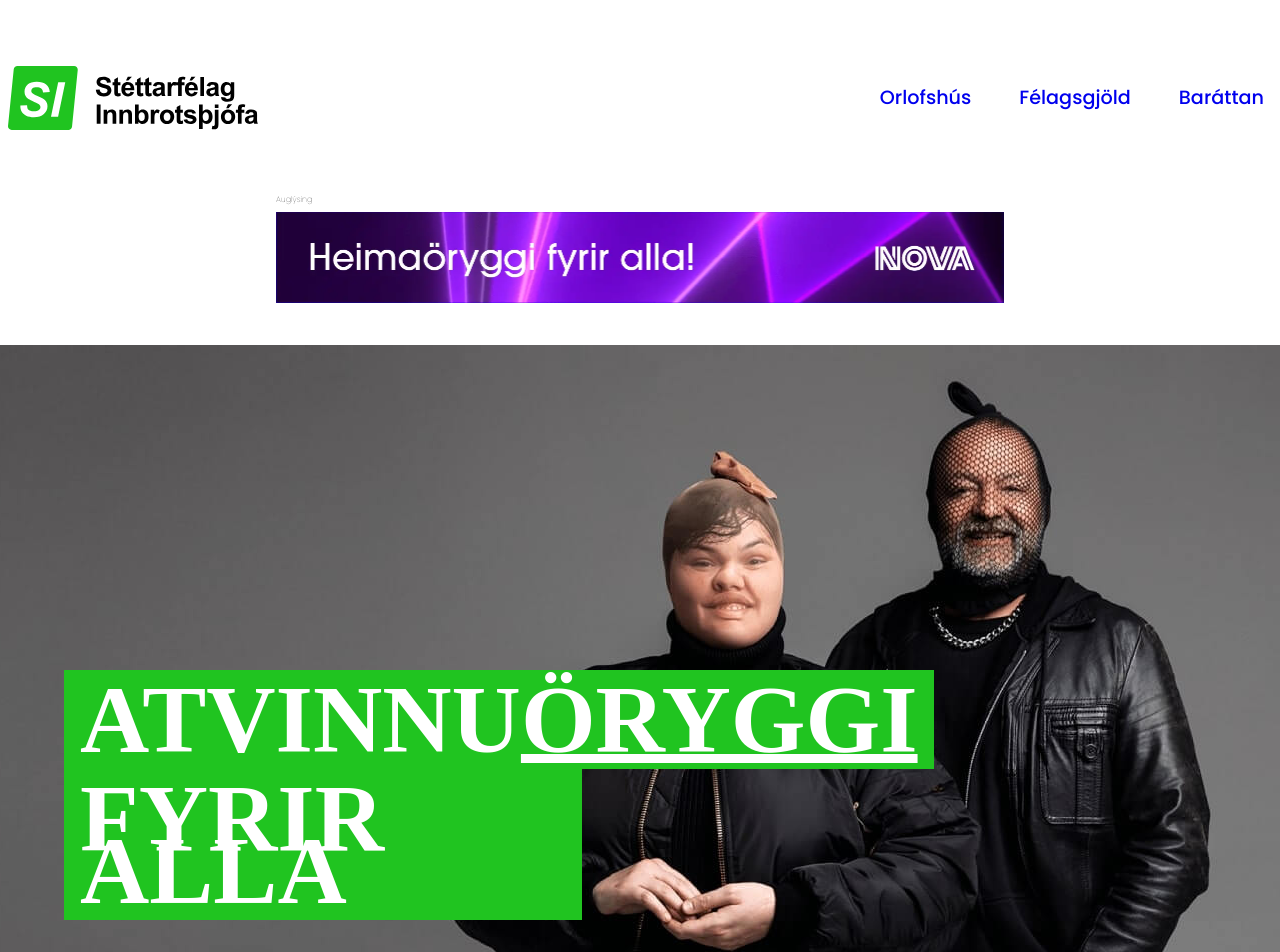
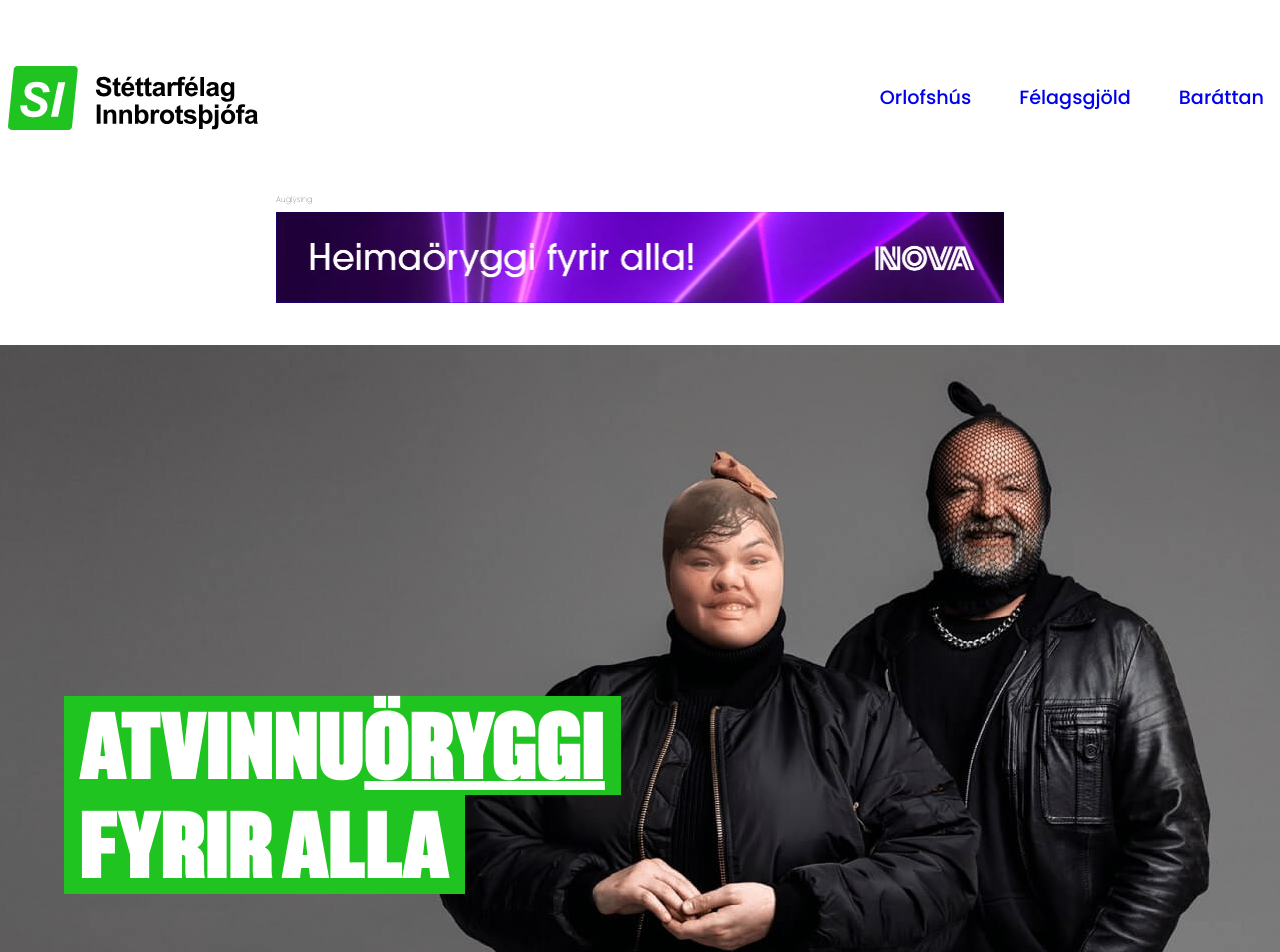
Before and after one commit to GudmundurSnorri/stinn, a Next.js app: page / in a window 1280 px wide. Shown: the top 952 px of the page. Built offline with nearby package versions, Linux system fonts and the light colour scheme.

Commit message:
fixed font

```diff
--- a/pages/index.tsx
+++ b/pages/index.tsx
@@ -21,7 +21,7 @@ import Sumarbustadur from '../shared/assets/images/Ads/LargerThanLife/Ad_728x90_
 const GlobalStyle = createGlobalStyle`
   @font-face {
     font-family: 'Akkordeon';
-    src: url('/fonts/Akkordeon-Eleven.otf') format('otf');
+    src: url('/fonts/Akkordeon-Eleven.otf');
     font-display: swap;
   }
   html {
--- a/shared/components/Hero/Hero.styled.tsx
+++ b/shared/components/Hero/Hero.styled.tsx
@@ -44,6 +44,7 @@ const HeroTextContainer = styled.div`
   position: absolute;
   z-index: 2;
   width: 40%;
+  font-family: 'Akkordeon';
 
   @media ${device.laptop} {
     width: 80%;
```
